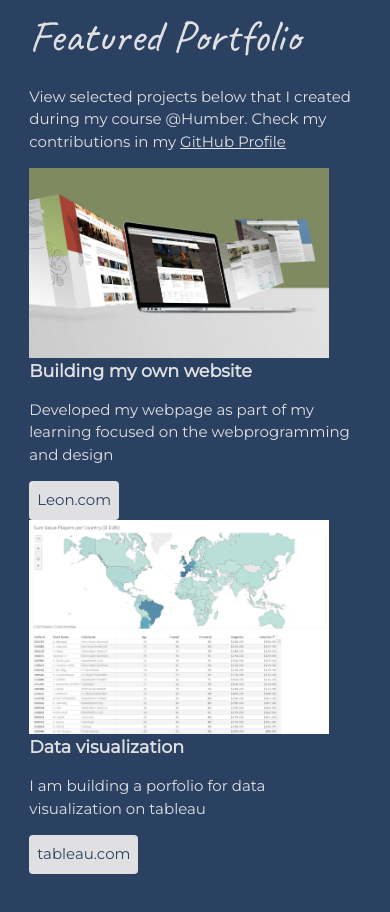
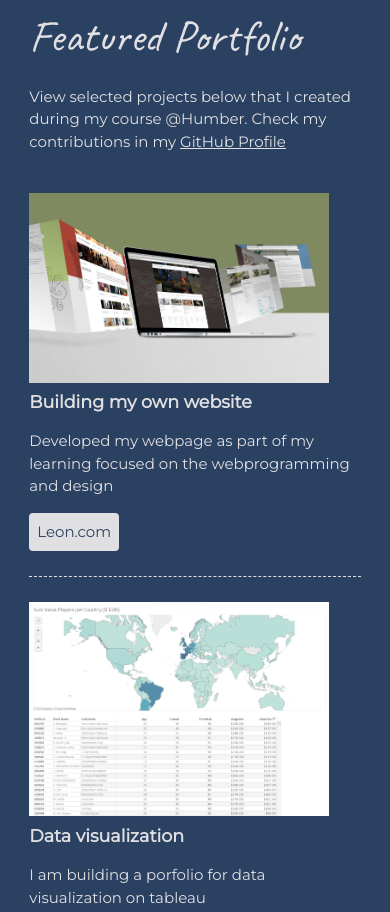
Before and after one commit to leon-czarlinski/leon-czarlinski.github.io, a plain HTML site: page index.html in a window 390 px wide. Shown: the part 782-1694 px from the top of the page. Drawn offline with Linux system fonts and the light colour scheme.

Commit message:
responsiveness

```diff
--- a/css/styles.css
+++ b/css/styles.css
@@ -102,16 +102,16 @@ header{
     background: rgb(224, 224, 226, 80%);
 }
 
-/* .project-item{
+.project-item{
     overflow: hidden;
     border-bottom: 1px dashed #E0E0E2;
     padding: 25px 0;
-} */
+}
 
-.project-item img{
+/* .project-item img{
     float: left;
     margin-right: 20px;
-}
+} */
 
 .project-item h3{
     margin-top: 0;
```
